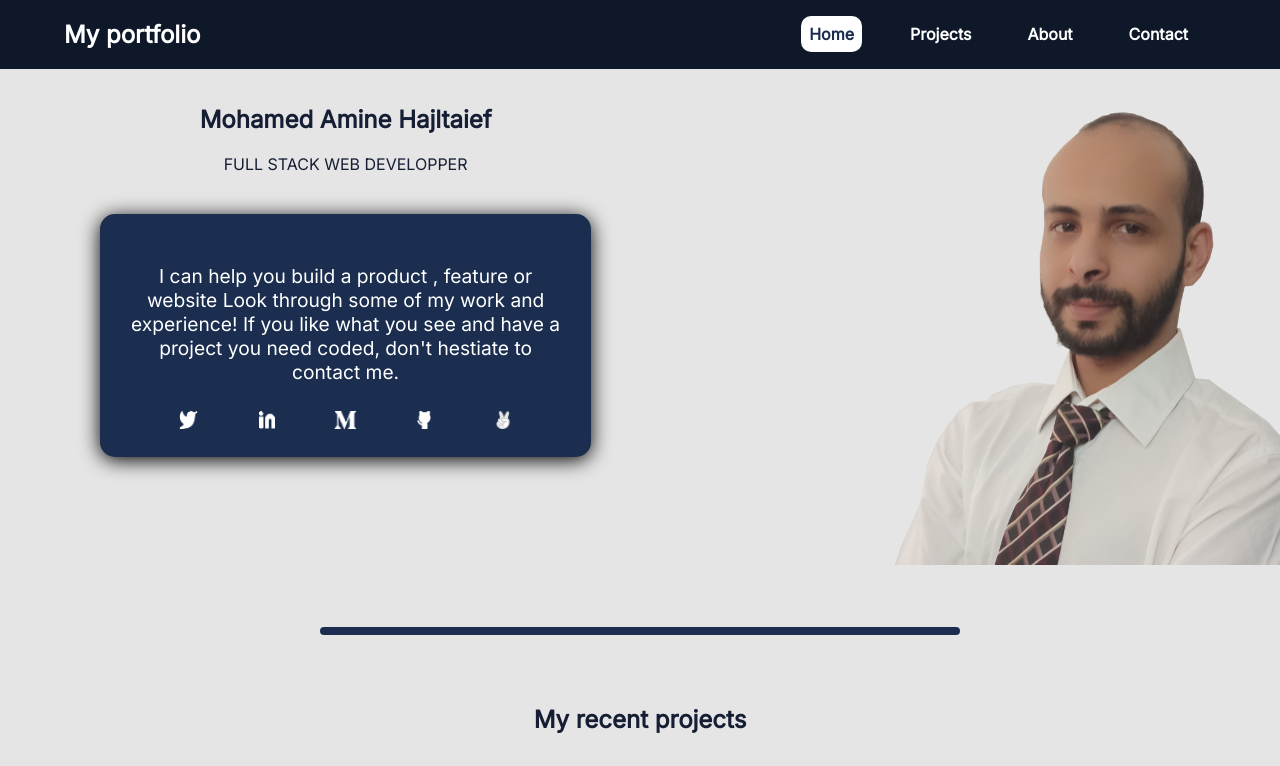
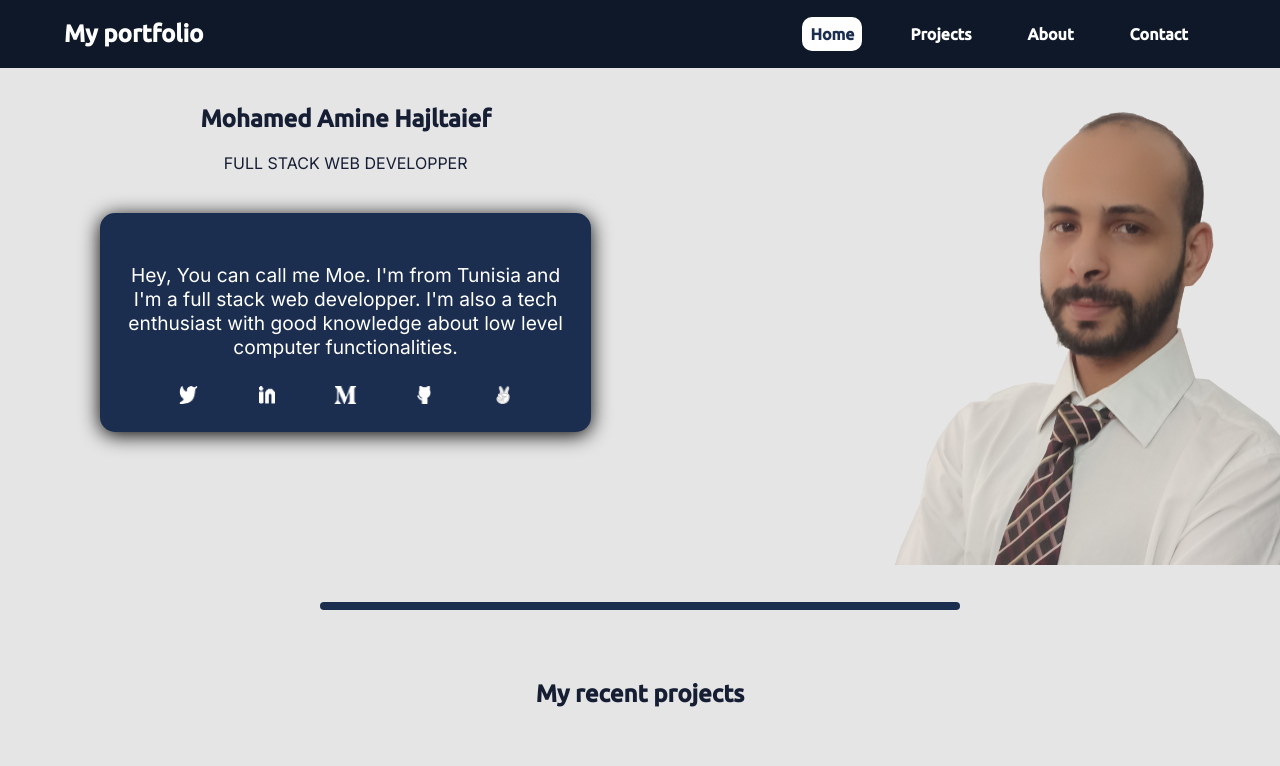
Before and after one commit to AmineHLub/portfolio, a React (Create React App) app: page / in a window 1280 px wide. Shown: the top 766 px of the page. Built offline with nearby package versions, Linux system fonts and the light colour scheme.

Commit message:
Add final touches and tweaks

```diff
--- a/src/App.css
+++ b/src/App.css
@@ -1,4 +1,5 @@
 @import url('https://fonts.googleapis.com/css2?family=Inter');
+@import url('https://fonts.googleapis.com/css2?family=Ubuntu:wght@500&display=swap');
 
 .d-flex {
   display: flex;
@@ -14,3 +15,10 @@ body {
   padding: 0;
   font-family: 'Inter', sans-serif;
 }
+
+h1,
+h2,
+h3,
+button:not(.button-submit) {
+  font-family: 'Ubuntu', sans-serif;
+}
--- a/src/components/Info.js
+++ b/src/components/Info.js
@@ -19,10 +19,9 @@ function Info() {
         </div>
         <div className="info-container">
           <p className="info-intro">
-            I can help you build a product , feature or website Look through
-            some of my work and experience!
-            If you like what you see and have a project you need coded, don&apos;t
-            hestiate to contact me.
+            Hey, You can call me Moe. I&apos;m from Tunisia and I&apos;m a
+            full stack web developper. I&apos;m also a tech enthusiast with
+            good knowledge about low level computer functionalities.
           </p>
           <ul className="social-media-header d-flex">
             <li><a rel="noopener noreferrer" target="_blank" href="https://twitter.com/Amino47612441"><img src={twitter} alt="twitter" /></a></li>
--- a/src/general-styling/about.css
+++ b/src/general-styling/about.css
@@ -44,7 +44,7 @@
   flex-direction: column;
   align-items: center;
   background: #1b2e50;
-  border-radius: 30% 0 30% 0;
+  border-radius: 50px 50px 0 0;
 }
 
 .contact-header {
--- a/src/general-styling/navbar.css
+++ b/src/general-styling/navbar.css
@@ -6,6 +6,7 @@ ul {
 }
 
 .desktop-navigation {
+  font-family: 'Ubuntu', sans-serif;
   position: fixed;
   z-index: 99;
   top: 0;
```
